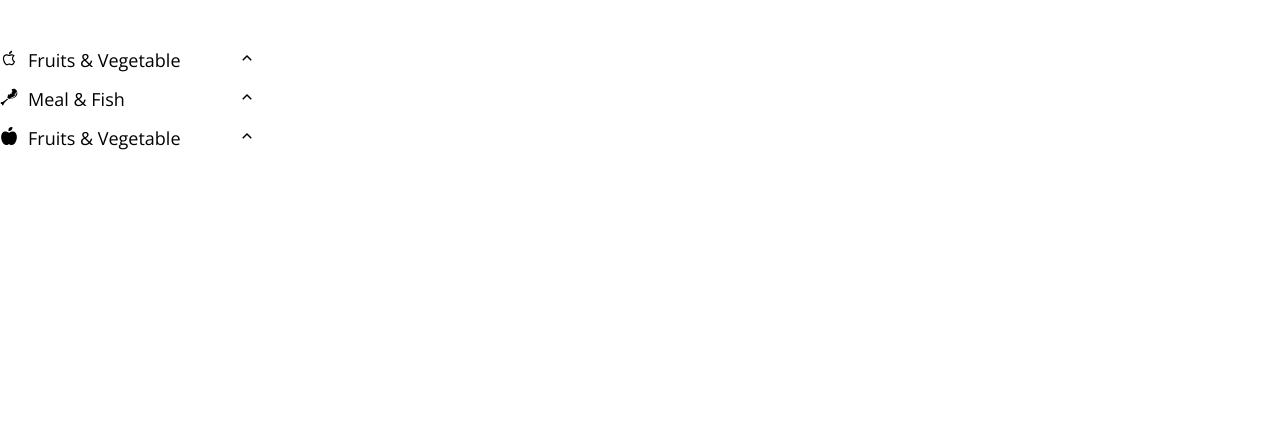
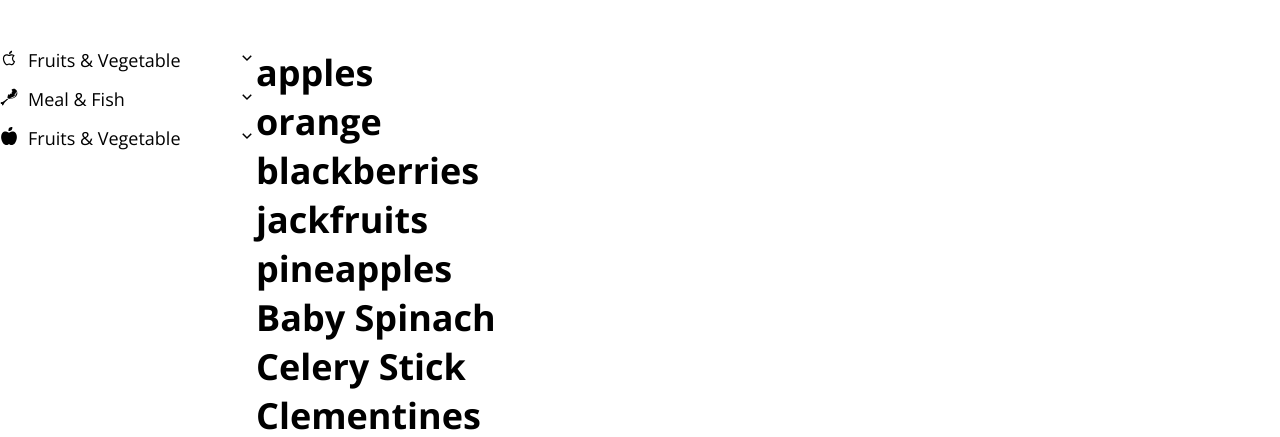
Before and after one commit to rafiurrafi/react-bootcamp, a React (Create React App) app: page / in a window 1280 px wide. Shown: the part 1027-1464 px from the top of the page. Before the commit the page ends 1321 px from the top, so only its background shows below. Built offline with nearby package versions, Linux system fonts and the light colour scheme.

Commit message:
bazar - added collection component to show products

```diff
--- a/src/bazaar/bazaarApp.jsx
+++ b/src/bazaar/bazaarApp.jsx
@@ -1,11 +1,20 @@
 import React from "react";
 // import SimpleSlider from "./components/bannerContainer";
 import BannerContainer from "./components/bannerContainer";
+import Colleactions from "./components/collections";
 import Header from "./components/header";
 import Hero from "./components/hero";
 import MenuSidebar from "./components/menuSidebar";
+import products from "./service/productService";
 import "./styles/bazaarApp.scss";
 class BazaarApp extends React.Component {
+  state = {
+    products: [],
+  };
+  componentDidMount() {
+    document.title = "Bazaar - Your favorite shop";
+    this.setState({ products: products });
+  }
   render() {
     return (
       <div>
@@ -15,6 +24,7 @@ class BazaarApp extends React.Component {
         {/* <SimpleSlider /> */}
         <main className="home-main">
           <MenuSidebar />
+          <Colleactions products={this.state.products} />
         </main>
       </div>
     );
--- /dev/null
+++ b/src/bazaar/components/collections.jsx
@@ -0,0 +1,16 @@
+import React from "react";
+
+class Colleactions extends React.Component {
+  render() {
+    const { products } = this.props;
+    return (
+      <div className="collections">
+        {products.map((product) => (
+          <h1>{product.name}</h1>
+        ))}
+      </div>
+    );
+  }
+}
+
+export default Colleactions;
--- a/src/bazaar/components/menuSidebar.jsx
+++ b/src/bazaar/components/menuSidebar.jsx
@@ -15,7 +15,7 @@ class MenuSidebar extends React.Component {
       <aside className="section-menu__sidebar">
         <ul className="menu__sidebar">
           {menus.map((menu) => (
-            <MenuSidebarItem menu={menu} />
+            <MenuSidebarItem key={menu._id} menu={menu} />
           ))}
         </ul>
       </aside>
--- a/src/bazaar/components/menuSidebarItem.jsx
+++ b/src/bazaar/components/menuSidebarItem.jsx
@@ -14,7 +14,7 @@ class MenuSidebarItem extends React.Component {
       <li key={menu._id} className="menu__sidebar-item">
         <div style={{ cursor: "pointer" }} onClick={this.handleDropdown}>
           <span>{menu.icon}</span> <span>{menu.title}</span>
-          <span>{dropdown ? menu.opened : menu.closed}</span>
+          <span>{!dropdown ? menu.opened : menu.closed}</span>
         </div>
         {/* {dropdown && (
           <ul className="menu__dropdown">
--- a/src/bazaar/styles/bazaarApp.scss
+++ b/src/bazaar/styles/bazaarApp.scss
@@ -19,3 +19,6 @@ body {
 :root {
   --primary-color: rgb(62, 238, 238);
 }
+.home-main {
+  display: flex;
+}
--- a/src/index.js
+++ b/src/index.js
@@ -2,7 +2,7 @@ import ReactDOM from "react-dom";
 // import App from "./app";
 import { BrowserRouter } from "react-router-dom";
 import BazaarApp from "./bazaar/bazaarApp";
-import PractiseApp from "./practise/practiseApp";
+// import PractiseApp from "./practise/practiseApp";
 // import AmazonApp from "./amazon/amazonApp";
 ReactDOM.render(
   <BrowserRouter>
```
Also changed, not shown: src/bazaar/components/collectionItems.jsx (added, +7 -0 lines), src/bazaar/styles/collections.scss (added).
